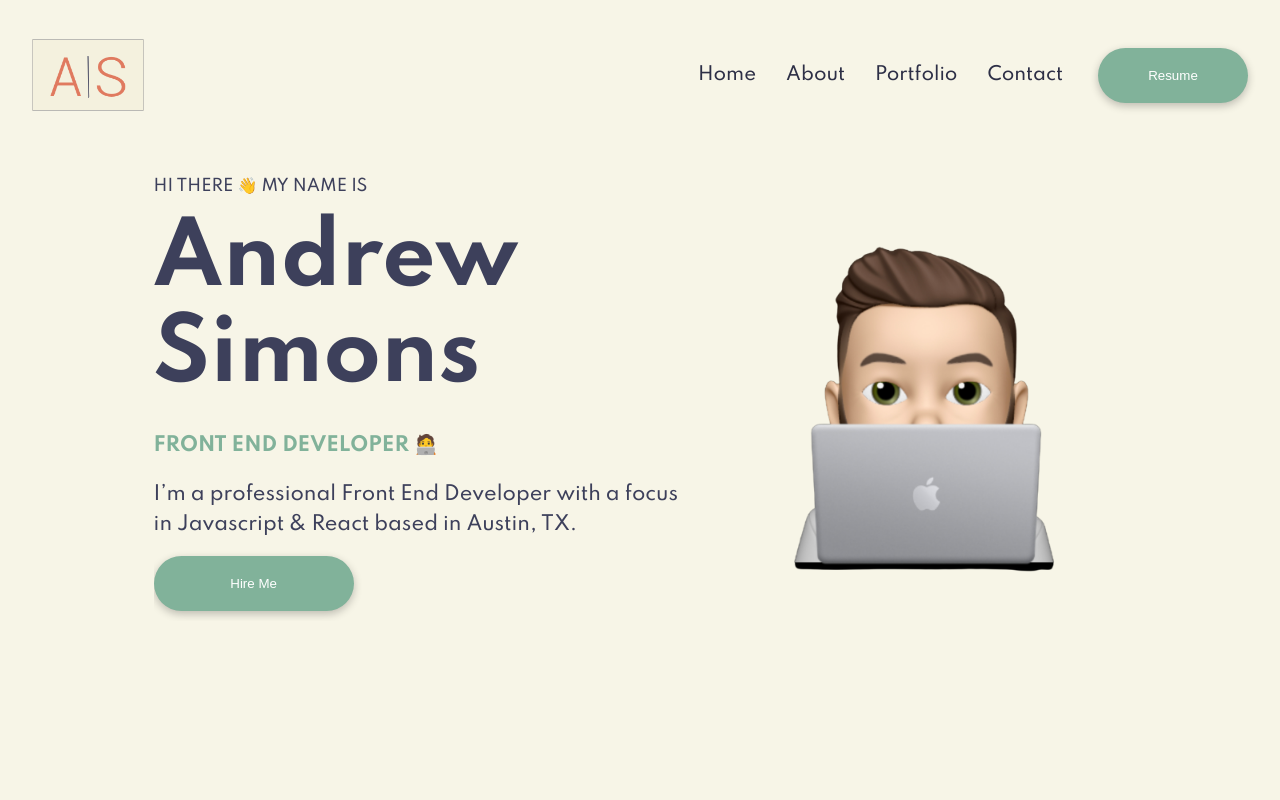
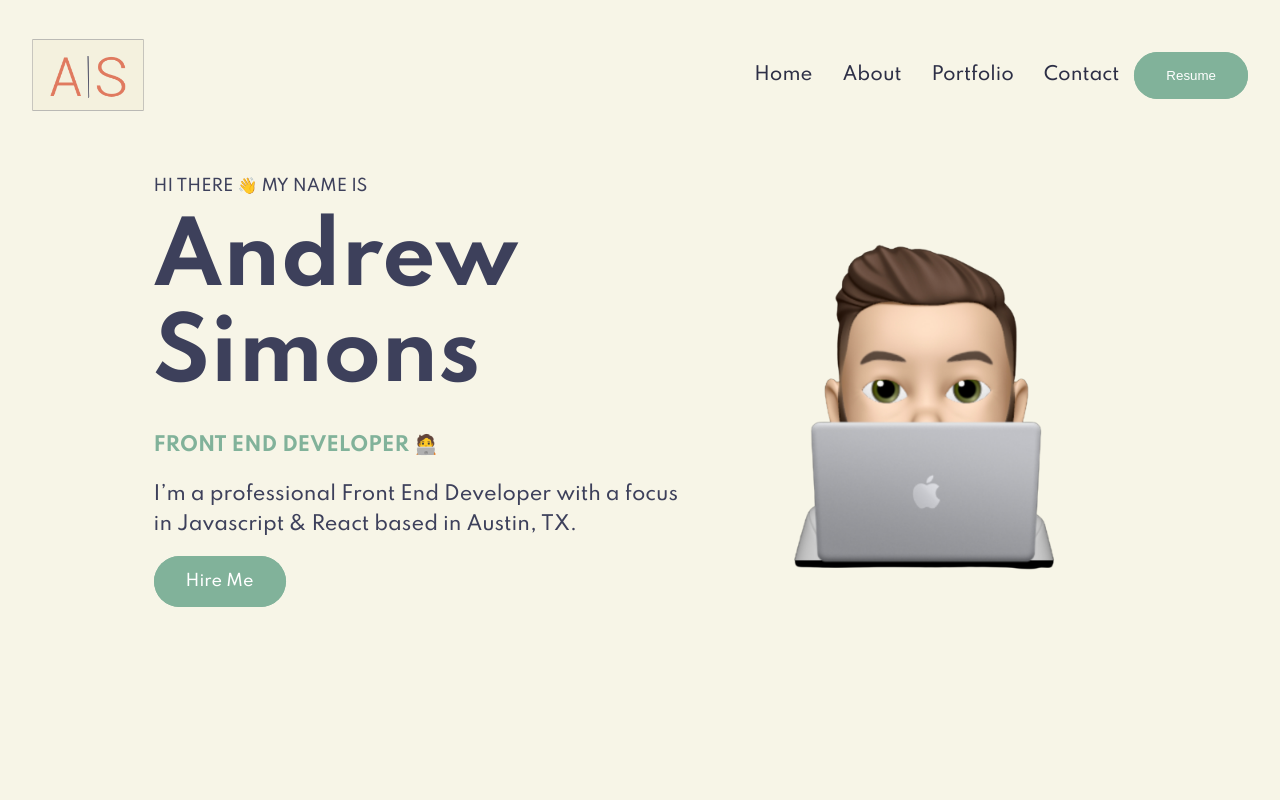
Before and after one commit to AndrewSimons3/devPortfolio, a React (Create React App) app: page / in a window 1280 px wide. Shown: the top 800 px of the page. Built offline with nearby package versions, Linux system fonts and the light colour scheme.

Commit message:
updated start animation and button hovers

```diff
--- a/src/components/Header.js
+++ b/src/components/Header.js
@@ -57,15 +57,16 @@ const Header = () => {
 				>
 					Contact
 				</Link>
-				<Button>
+				<ButtonContainer>
 					<a
+						className='btn btn--green btn--animated'
 						href='https://github.com/AndrewSimons3/Resume/blob/master/Andrew%20Simons%20Resume.pdf'
 						target='_blank'
 						rel='noreferrer'
 					>
 						Resume
 					</a>
-				</Button>
+				</ButtonContainer>
 			</ul>
 		</Nav>
 	);
@@ -88,7 +89,7 @@ const Nav = styled.nav`
 	display: flex;
 	align-items: center;
 	padding: 0 2rem;
-	border-radius: 100px;
+	border-radius: 10rem;
 	font-size: 18px;
 	top: 0;
 	left: 0;
@@ -102,30 +103,33 @@ const Nav = styled.nav`
 		align-items: center;
 		flex-direction: row;
 		list-style-type: none;
+		animation: moveInRight 2s ease-out;
+	}
+
+	@keyframes moveInRight {
+		0% {
+			opacity: 0;
+			transform: translateX(10rem);
+		}
+
+		100% {
+			opacity: 1;
+			transform: translate(0);
+		}
 	}
 
 	.li {
 		color: #2d2f46;
 		padding: 0 15px;
+		text-decoration: none;
 	}
-
-	a {
-		text-decoration: none;
-		cursor: pointer;
-		color: #3d405b;
-	}
-
-	a:hover {
-
-	}
-
 
 	@media (max-width: 800px) {
 		.li {
 			font-size: 12px;
 		}
 
-		Button {
+		a {
 			width: 100px;
 			padding: 15px;
 		}
@@ -138,27 +142,52 @@ const Nav = styled.nav`
 	}
 `;
 
-const Button = styled.button`
-	text-decoration: none;
-	padding: 20px;
-	width: 150px;
-	border-radius: 50px;
-	margin-left: 20px;
+const ButtonContainer = styled.button`
+	border-radius: 100px;
 	border: none;
 	background-color: #81b29a;
-	cursor: pointer;
-	box-shadow: rgba(0, 0, 0, 0.24) 0px 3px 8px;
-	transition: all 0.6s ease;
-	transition-delay: 0.1s;
 
-	a {
+	.btn:link,
+	.btn:visited {
+		text-decoration: none;
+		color: #fff;
+		padding: 1rem 2rem;
+		display: inline-block;
+		border-radius: 100px;
+		transition: all 0.2s;
+	}
+
+	.btn:hover {
+		transform: translateY(-3px);
+		box-shadow: 0 1rem 2rem rgba(0, 0, 0, 0.2);
+	}
+
+	.btn:active {
+		transform: translateY(-1px);
+		box-shadow: 0 0.5rem 0.1rem rgba(0, 0, 0, 0.2);
+	}
+
+	.btn--green {
+		background-color: #81b29a;
 		color: #fff;
 	}
 
-	&:hover {
-		background-color: #6c9c85;
-		transition: 0.3s ease;
+	.btn::after {
+		content: '';
+		display: inline-block;
 	}
+
+	.btn--green::after {
+		background-color: #81b29a;
+	}
+
+	.btn:hover::after {
+		transform: scaleX(1.4) scaleY(1.6);
+		opacity: 0;
+	}
+
 `;
 
+
+
 export default Header;
--- a/src/components/Hero.js
+++ b/src/components/Hero.js
@@ -23,7 +23,9 @@ const Hero = () => {
 						offset={-50}
 						duration={1000}
 					>
-						<Button>Hire Me</Button>
+						<ButtonContainer>
+							<a className="btn btn--green btn--animate" href="#">Hire Me</a>
+						</ButtonContainer>
 					</Link>
 				</HeroTextWrapper>
 				<HeroImageWrapper>
@@ -60,6 +62,7 @@ const HeroTextWrapper = styled.div`
 	width: 55%;
 	overflow: hidden;
 	padding-bottom: 10px;
+	animation: moveInLeft 2s ease-out;
 
 	p {
 		text-transform: uppercase;
@@ -94,6 +97,19 @@ const HeroTextWrapper = styled.div`
 		text-align: center;
 		width: 100%;
 	}
+
+	@keyframes moveInLeft {
+		0% {
+			opacity: 0;
+			transform: translateX(-10rem);
+		}
+
+
+		100% {
+			opacity: 1;
+			transform: translate(0);
+		}
+	}
 `;
 
 const Summary = styled.div`
@@ -105,22 +121,50 @@ const Summary = styled.div`
 	margin-bottom: 1rem;
 `;
 
-const Button = styled.button`
-	width: 200px;
-	text-decoration: none;
-	padding: 20px;
-	border-radius: 50px;
+const ButtonContainer = styled.div`
+	border-radius: 100px;
 	border: none;
 	background-color: #81b29a;
-	color: #fff;
-	cursor: pointer;
-	box-shadow: rgba(0, 0, 0, 0.24) 0px 3px 8px;
-	transition: all 0.6s ease;
-	transition-delay: 0.1s;
+	width: 132px;
 
-	&:hover {
-		background-color: #6c9c85;
-		transition: 0.3s ease;
+	.btn:link,
+	.btn:visited {
+		text-decoration: none;
+		color: #fff;
+		padding: 1rem 2rem;
+		display: inline-block;
+		border-radius: 100px;
+		transition: all 0.2s;
+	}
+
+	.btn:hover {
+		transform: translateY(-3px);
+		box-shadow: 0 5px 10px rgba(0, 0, 0, 0.2);
+	}
+
+	.btn:active {
+		transform: translateY(-1px);
+		box-shadow: 0 5px 10px rgba(0, 0, 0, 0.2);
+	}
+
+	.btn--green {
+		background-color: #81b29a;
+		color: #fff;
+	}
+
+	.btn::after {
+		content: '';
+		display: inline-block;
+		z-index: -1;
+	}
+
+	.btn--green::after {
+		background-color: #81b29a;
+	}
+
+	.btn:hover::after {
+		transform: scaleX(1.4) scaleY(1.6);
+		opacity: 0;
 	}
 `;
 
@@ -128,6 +172,7 @@ const HeroImageWrapper = styled.div`
 	display: flex;
 	align-items: center;
 	justify-content: center;
+	animation: moveInBottom 2s ease-out;
 	img {
 		width: 500px;
 		height: 500px;
@@ -141,7 +186,6 @@ const HeroImageWrapper = styled.div`
 	}
 
 	@media (max-width: 850px) {
-
 	}
 
 	@media (max-width: 1515px) {
@@ -155,6 +199,18 @@ const HeroImageWrapper = styled.div`
 		img {
 			height: 300px;
 			width: 300px;
+		}
+	}
+
+	@keyframes moveInBottom {
+		0% {
+			opacity: 0;
+			transform: translateY(3rem);
+		}
+
+		100% {
+			opacity: 1;
+			transform: translate(0);
 		}
 	}
 `;
```
